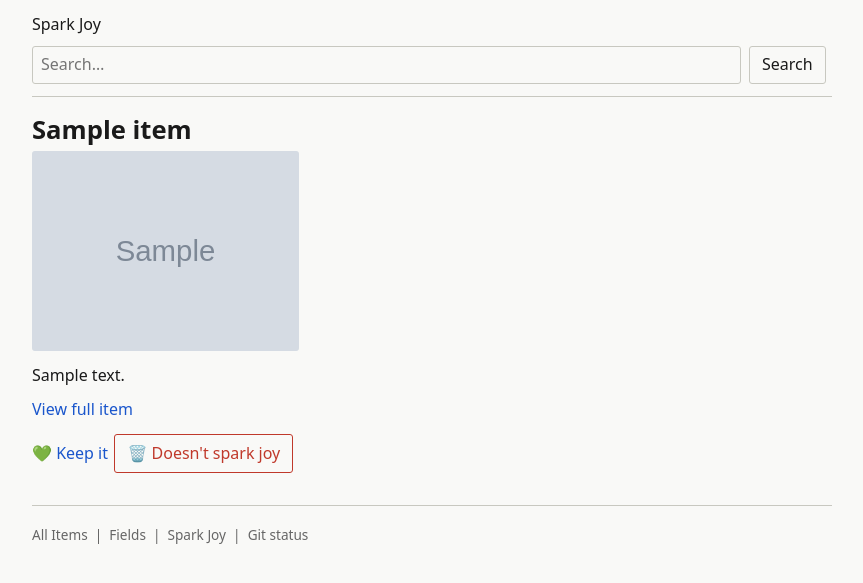
After one commit to flroppy/homERP, a FastAPI app: template src/templates/spark_joy.html in a window 1280 px wide. The commit adds this page. Shown: the top 583 px of the page, without its empty margins (208-1071 px from the left). Run offline with FastAPI, Linux system fonts and the light colour scheme; the template is opened without the code that fills it: most values are stand-ins (such as "Sample title", 1, 10 or a date in 2020); grey boxes marked "Sample" are stand-in pictures.

Commit message:
Add "Spark Joy" random item declutter review
New /spark-joy page shows a random item and lets you keep it (load
another random one) or delete it, KonMari-style. Reuses the existing
delete flow; added an optional redirect_to on POST /delete so the
review loop can return to /spark-joy instead of the deleted item's
parent (validated to same-origin relative paths only, to avoid an
open redirect).

The other automation ideas (AI image->name/description, size
from photo, storage-location suggestions, delete suggestions) all
require picking a third-party AI/vision provider and sending photos
of the inside of someone's house to it — a provider/privacy decision
that isn't mine to make, so those are left for a follow-up once
there's a steer.

Co-authored-by: Claude <noreply@anthropic.com>

```diff
--- a/src/templates/base.html
+++ b/src/templates/base.html
@@ -19,7 +19,7 @@
         {% block content %}{% endblock %}
     </main>
     <footer>
-        <p><a href="/all-items">All Items</a> &nbsp;|&nbsp; <a href="/fields">Fields</a> &nbsp;|&nbsp; <a href="/git-status">Git status</a></p>
+        <p><a href="/all-items">All Items</a> &nbsp;|&nbsp; <a href="/fields">Fields</a> &nbsp;|&nbsp; <a href="/spark-joy">Spark Joy</a> &nbsp;|&nbsp; <a href="/git-status">Git status</a></p>
         {% block footer %}{% endblock %}
     </footer>
 </body>
--- /dev/null
+++ b/src/templates/spark_joy.html
@@ -0,0 +1,41 @@
+{% extends "base.html" %}
+
+{% block title %}Spark Joy - House Inventory{% endblock %}
+
+{% block header %}Spark Joy{% endblock %}
+
+{% block content %}
+{% if item %}
+    <section>
+        <div class="item-header">
+            <h1>{{ item.name }}</h1>
+            {% if item.photo_path %}
+                <img src="{{ item.photo_path }}" alt="Photo of {{ item.name }}">
+            {% endif %}
+        </div>
+
+        {{ item.html_content | safe }}
+
+        <p><a href="/browse/{{ item.path }}">View full item</a></p>
+
+        <div class="item-actions">
+            <a role="button" href="/spark-joy">💚 Keep it</a>
+            <button aria-label="Doesn't spark joy" class="danger" onclick="document.getElementById('delete-dialog').showModal()">🗑️ Doesn't spark joy</button>
+        </div>
+
+        <dialog id="delete-dialog">
+            <h2>Delete {{ item.name }}?</h2>
+            <p>All sub-items will be moved to the parent.</p>
+            <form action="/delete/{{ item.path }}" method="POST">
+                <input type="hidden" name="redirect_to" value="/spark-joy">
+                <button type="submit" class="danger">Delete</button>
+            </form>
+            <button autofocus onclick="document.getElementById('delete-dialog').close()">Cancel</button>
+        </dialog>
+    </section>
+{% else %}
+    <section>
+        <p>No items yet — nothing to review.</p>
+    </section>
+{% endif %}
+{% endblock %}
```
Also changed, not shown: src/routers/items.py (+13 -2 lines).
